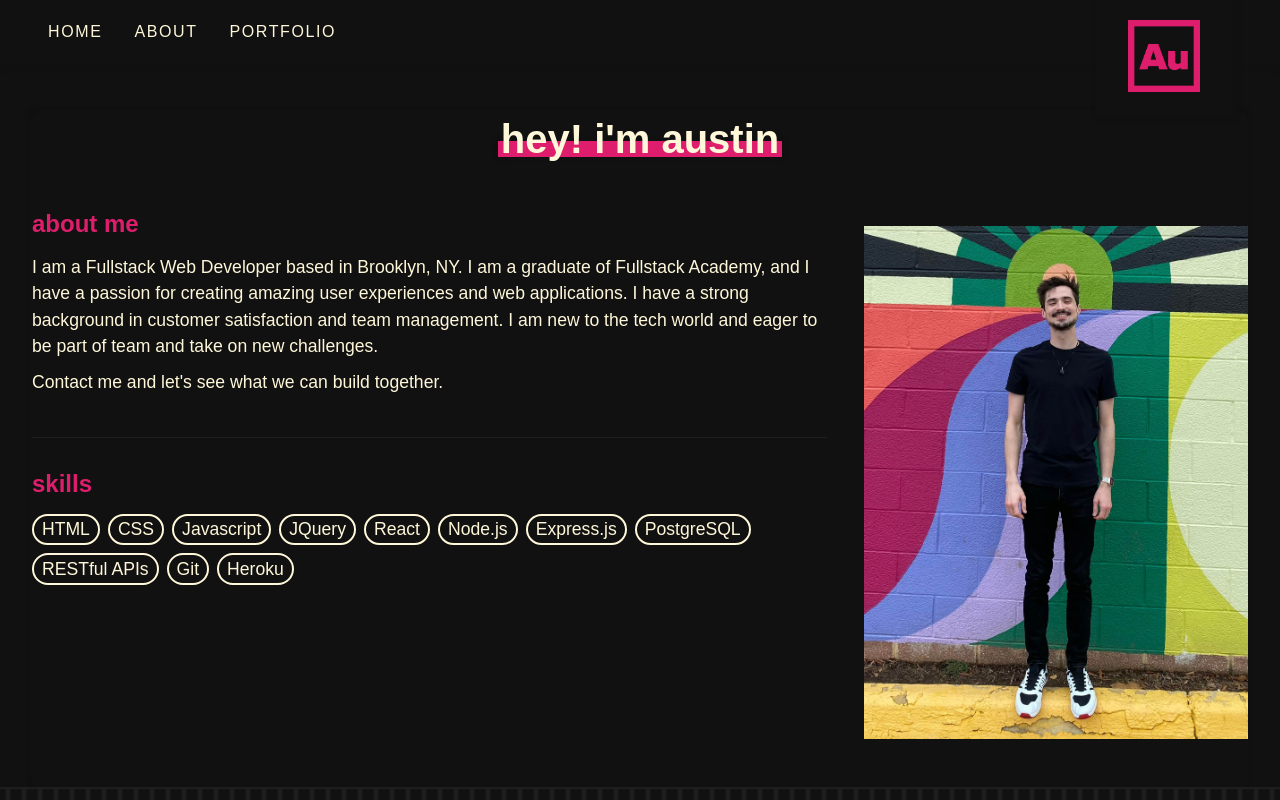
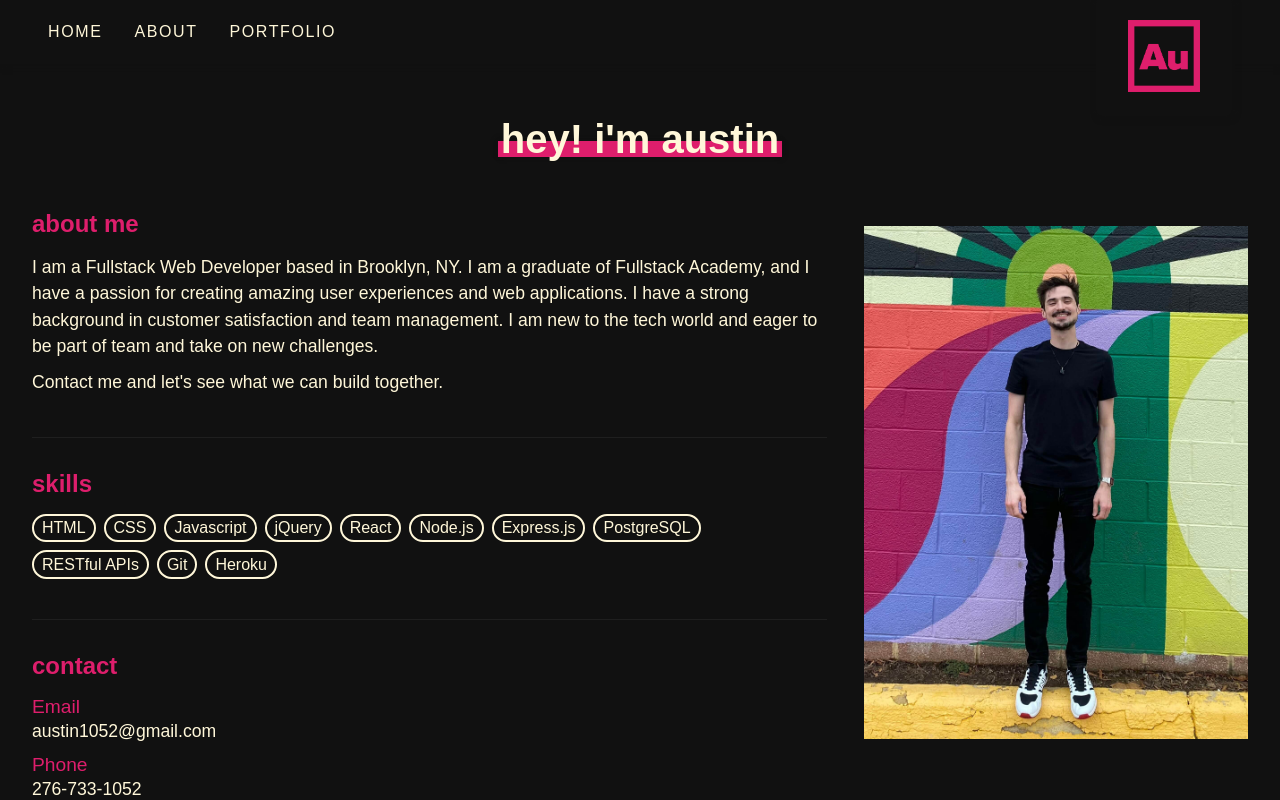
Before and after one commit to austin1052/Au, a React (Create React App) app: page /about in a window 1280 px wide. Shown: the top 800 px of the page. Built offline with nearby package versions, Linux system fonts and the light colour scheme; a web font is replaced by a local one.

Commit message:
add contact to about

```diff
--- a/src/App.css
+++ b/src/App.css
@@ -9,6 +9,7 @@
   --accent: #de1e6c;
   --br: 0.4rem;
   --bs: 1px 1px 4px var(--dark), -2px -2px 4px var(--dark);
+  --border: 1px solid var(--mid);
 }
 
 * {
--- a/src/css/About.css
+++ b/src/css/About.css
@@ -1,30 +1,22 @@
-.grid > .image--container {
-  display: flex;
-  justify-content: center;
-  align-items: flex-start;
-  margin-bottom: 3rem;
+.about--page {
+  margin-bottom: 2rem;
+  border-bottom: var(--border);
 }
 
-.skills--section--info {
-  display: flex;
-  flex-direction: row;
-  flex-wrap: wrap;
-  justify-content: center;
+.about--section {
+  margin-bottom: 2rem;
+  border-bottom: var(--border);
+  padding-bottom: 2rem;
+  font-size: 1.1rem;
 }
 
-.about--section--info {
-  display: flex;
-  flex-direction: column;
-  padding-right: 1rem;
-  margin-bottom: 3rem;
+.about--section:last-of-type {
+  border-bottom: none;
+  padding-bottom: 0;
 }
 
-.about--me {
-  flex-direction: column;
-  font-size: 1.1rem;
-  border-bottom: 1px solid var(--mid);
-  padding-bottom: 2rem;
-  margin-bottom: 2rem;
+.about--section--container {
+  padding-right: 1rem;
 }
 
 .skills--container {
@@ -36,14 +28,7 @@
   margin-bottom: 1rem;
 }
 
-.about--me:last-of-type {
-  padding-bottom: 3rem;
-  margin-bottom: 2rem;
-  border-bottom: 1px solid var(--mid)
-}
-
 .skills--container > .bubble {
-  font-size: 1.1rem;
   border: 2px solid var(--text);
   color: var(--text);
 }
@@ -51,6 +36,13 @@
 .skills--container > .bubble:hover {
   border: 2px solid var(--accent);
   transition: border 300ms ease-in, background 300ms ease-in, color 300ms ease-in
+}
+
+.grid > .image--container {
+  display: flex;
+  justify-content: center;
+  align-items: flex-start;
+  margin-bottom: 3rem;
 }
 
 @media only screen and (min-width: 768px) {
@@ -64,11 +56,3 @@
     padding-top: 1rem;
   }
 }
-
-@media only screen and (min-width: 1024px) {
-  .about--page {
-    /* padding: 2rem 2rem 3rem; */
-    border-radius: var(--br);
-    box-shadow: var(--bs);
-  }
-}
--- a/src/css/ProjectCard.css
+++ b/src/css/ProjectCard.css
@@ -95,8 +95,8 @@
   display: flex;
   align-items: center;
   padding: 0.5rem;
-  border-bottom: 1px solid var(--mid);
-  border-right: 1px solid var(--mid);
+  border-bottom: var(--border);
+  border-right: var(--border);
   text-decoration: none;
   color: var(--text);
 }
--- a/src/data/AboutData.js
+++ b/src/data/AboutData.js
@@ -1,8 +1,5 @@
 export const AboutData = {
   skills: [
-    "HTML", "CSS", "Javascript", "JQuery", "React", "Node.js", "Express.js", "PostgreSQL", "RESTful APIs", "Git", "Heroku"
-  ],
-  info: [
-    `I am a Fullstack Web Developer based in Brooklyn, NY. I am a graduate of Fullstack Academy, and I have a passion for creating amazing user experiences and web applications. I have a strong background in customer satisfaction and team management. I am new to the tech world and eager to be part of team and take on new challenges.`, `Contact me and let's see what we can build together.`
-  ],
+    "HTML", "CSS", "Javascript", "jQuery", "React", "Node.js", "Express.js", "PostgreSQL", "RESTful APIs", "Git", "Heroku"
+  ]
 }
--- a/src/pages/About.js
+++ b/src/pages/About.js
@@ -11,21 +11,17 @@ const About = () => {
           <h2>hey! i'm austin</h2>
         </div>
         <div className='grid'>
-          <div className="about--section--info">
+          <div className="about--section--container">
             <h3 className="about--heading">about me</h3>
-            <div className="about--me">
+            <section className="about--section">
               <p>
                 I am a Fullstack Web Developer based in Brooklyn, NY. I am a graduate of Fullstack Academy, and I have a passion for creating amazing user experiences and web applications. I have a strong background in customer satisfaction and team management. I am new to the tech world and eager to be part of team and take on new challenges.
               </p>
               <p>
                 Contact me and let's see what we can build together.
               </p>
-            </div>
-            {/* {
-                AboutData.info.map((text) => {
-                  return <p className="about--me">{text}</p>;
-                })
-              } */}
+            </section>
+            <section className="about--section">
               <h3 className="about--heading">skills</h3>
               <div className="skills--container">
                 {
@@ -34,6 +30,20 @@ const About = () => {
                   })
                 }
               </div>
+            </section>
+            <section className="about--section">
+              <h3 className="about--heading">contact</h3>
+              <div className="contact--container">
+                <div>
+                  <h4>Email</h4>
+                  <p>austin1052@gmail.com</p>
+                </div>
+                <div>
+                  <h4>Phone</h4>
+                  <p>276-733-1052</p>
+                </div>
+              </div>
+            </section>
           </div>
           <div className="image--container">
             <img src="/images/austin2.png" alt="" />
```
Lines whose indentation alone changed are shown as unchanged.
